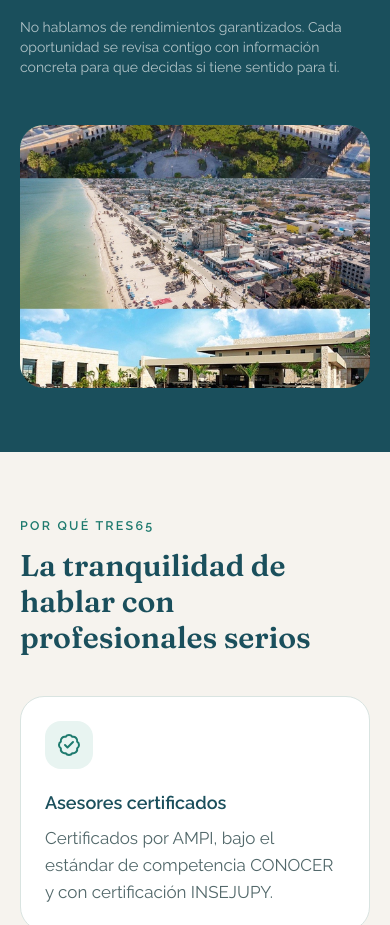
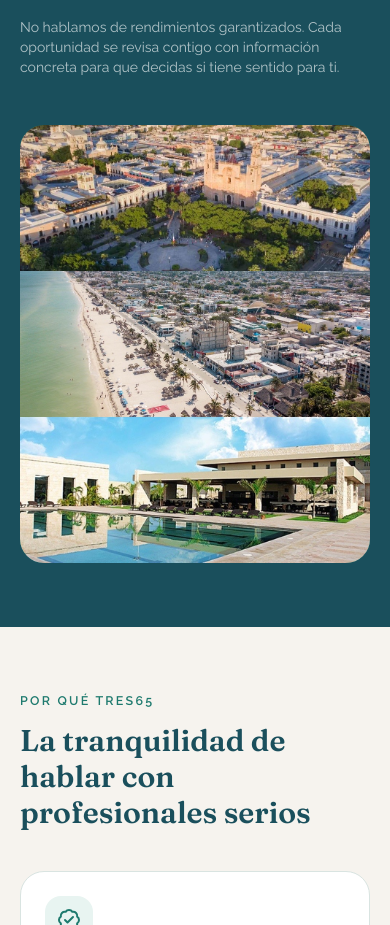
Before and after one commit to Tres65Inmobiliaria/landing-inversion-merida, a Next.js app: page / in a window 390 px wide. Shown: the part 2940-3865 px from the top of the page. Built offline with nearby package versions, Linux system fonts and the light colour scheme; no server answers.

Commit message:
Adjust Merida image crop
Co-authored-by: Copilot <223556219+Copilot@users.noreply.github.com>

```diff
--- a/src/components/landing/Sections.tsx
+++ b/src/components/landing/Sections.tsx
@@ -83,7 +83,7 @@ export function WhyMerida() {
     <section id="merida" className="bg-profundo py-16 text-white sm:py-24">
       <div className={`${container} grid gap-12 md:grid-cols-[0.9fr_1.1fr] md:items-center md:gap-16`}>
         <div className="relative order-last md:order-first">
-          <div className="relative aspect-[4/3] overflow-hidden rounded-3xl bg-medio md:aspect-[4/5]">
+          <div className="relative aspect-[4/5] overflow-hidden rounded-3xl bg-medio">
             <Image
               src={fachada}
               alt="Collage con el centro de Mérida, la costa de Progreso y una propiedad con alberca"
```
